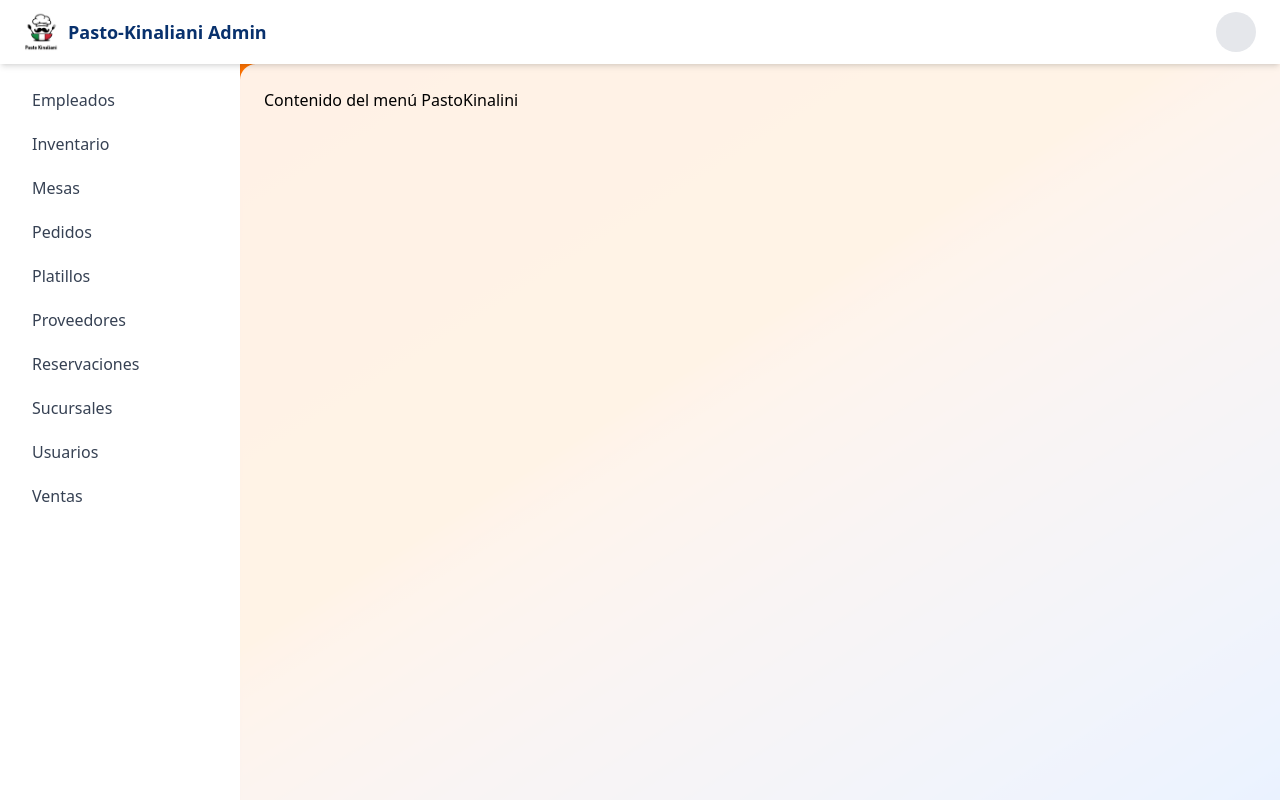
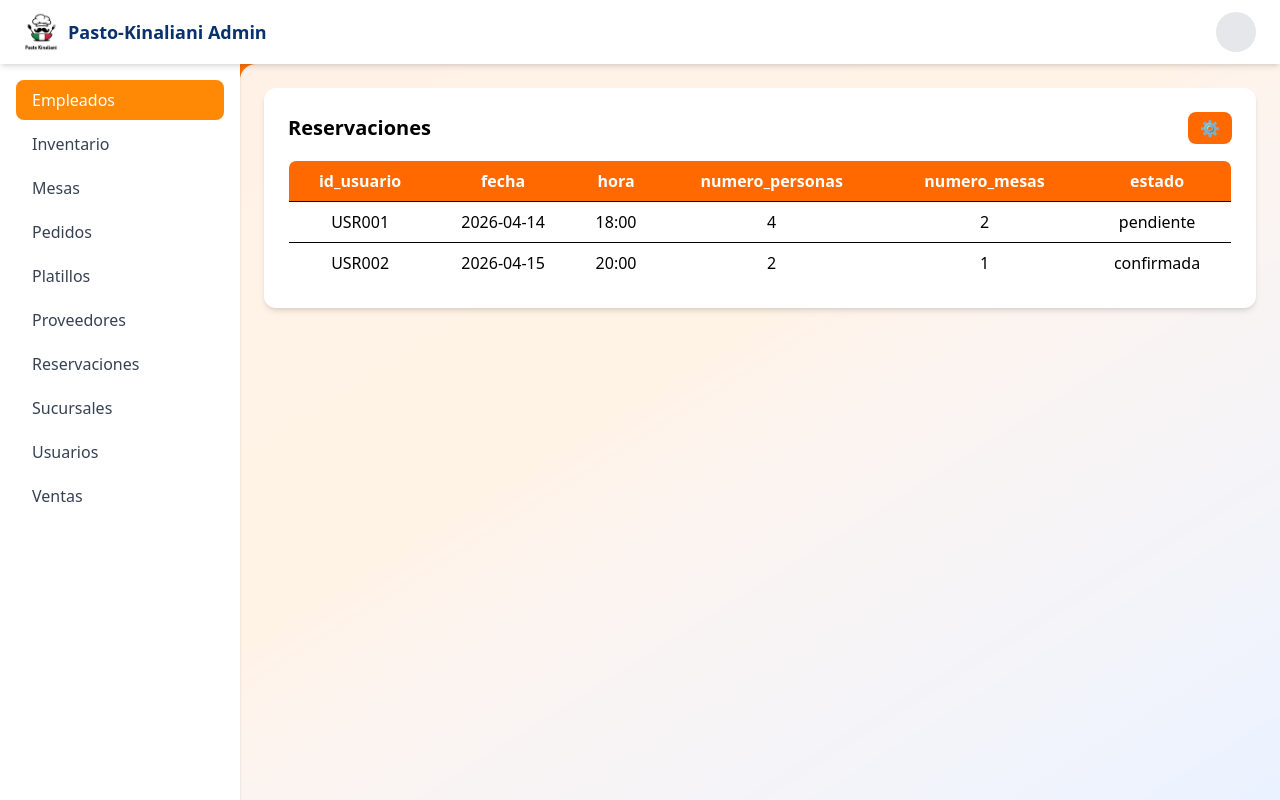
Before and after one commit to GianCordova/client-admin-Pasto-Kinaliani, a React (Vite) app: page /dashboard in a window 1280 px wide. Built offline with nearby package versions, Linux system fonts and the light colour scheme.

Commit message:
Se realizaron pruebas de Tables de Reservaciones prueba 1

```diff
--- /dev/null
+++ b/src/features/reservaciones/components/ReservacionesForm.jsx
@@ -0,0 +1,55 @@
+import { useState } from "react";
+
+export const ReservacionesForm = () => {
+  const [form, setForm] = useState({
+    id_usuario: "",
+    fecha: "",
+    hora: "",
+    numero_personas: "",
+    numero_mesas: "",
+    estado: "pendiente"
+  });
+
+  const handleChange = (e) => {
+    setForm({
+      ...form,
+      [e.target.name]: e.target.value
+    });
+  };
+
+  const handleSubmit = (e) => {
+    e.preventDefault();
+    console.log(form);
+  };
+
+  return (
+    <form onSubmit={handleSubmit} className="space-y-3">
+
+      <input name="id_usuario" placeholder="Usuario"
+        onChange={handleChange} className="w-full border p-2 rounded" />
+
+      <input type="date" name="fecha"
+        onChange={handleChange} className="w-full border p-2 rounded" />
+
+      <input name="hora" placeholder="Hora"
+        onChange={handleChange} className="w-full border p-2 rounded" />
+
+      <input name="numero_personas" placeholder="Personas"
+        onChange={handleChange} className="w-full border p-2 rounded" />
+
+      <input name="numero_mesas" placeholder="Mesas"
+        onChange={handleChange} className="w-full border p-2 rounded" />
+
+      <select name="estado" onChange={handleChange}
+        className="w-full border p-2 rounded">
+        <option value="pendiente">Pendiente</option>
+        <option value="confirmada">Confirmada</option>
+        <option value="cancelada">Cancelada</option>
+      </select>
+
+      <button className="bg-orange-500 text-white px-4 py-2 rounded">
+        Guardar
+      </button>
+    </form>
+  );
+};
--- /dev/null
+++ b/src/features/reservaciones/components/ReservacionesTable.jsx
@@ -0,0 +1,39 @@
+import { TableTemplate } from "../../../shared/components/ui/TableTemplate";
+
+export const ReservacionesTable = () => {
+  const columns = [
+    "id_usuario",
+    "fecha",
+    "hora",
+    "numero_personas",
+    "numero_mesas",
+    "estado"
+  ];
+
+  const data = [
+    {
+      id_usuario: "USR001",
+      fecha: "2026-04-14",
+      hora: "18:00",
+      numero_personas: 4,
+      numero_mesas: 2,
+      estado: "pendiente"
+    },
+    {
+      id_usuario: "USR002",
+      fecha: "2026-04-15",
+      hora: "20:00",
+      numero_personas: 2,
+      numero_mesas: 1,
+      estado: "confirmada"
+    }
+  ];
+
+  return (
+    <TableTemplate
+      title="Reservaciones"
+      columns={columns}
+      data={data}
+    />
+  );
+};
--- /dev/null
+++ b/src/features/reservaciones/pages/ReservacionesPage.jsx
@@ -0,0 +1,9 @@
+import { ReservacionesTable } from "../components/ReservacionesTable";
+
+export const ReservacionesPage = () => {
+  return (
+    <div>
+      <ReservacionesTable />
+    </div>
+  );
+};
--- /dev/null
+++ b/src/features/reservaciones/services/reservacionesService.js
@@ -0,0 +1,38 @@
+const API = "http://localhost:3000/reservaciones";
+
+export const getReservaciones = async () => {
+    const res = await fetch(API);
+    return res.json();
+};
+
+export const createReservacion = async (data) => {
+    const res = await fetch(API, {
+        method: "POST",
+        headers: {
+            "Content-Type": "application/json"
+        },
+        body: JSON.stringify(data)
+    });
+
+    return res.json();
+};
+
+export const updateReservacion = async (id, data) => {
+    const res = await fetch(`${API}/${id}`, {
+        method: "PUT",
+        headers: {
+            "Content-Type": "application/json"
+        },
+        body: JSON.stringify(data)
+    });
+
+    return res.json();
+};
+
+export const deleteReservacion = async (id) => {
+    const res = await fetch(`${API}/${id}`, {
+        method: "DELETE"
+    });
+
+    return res.json();
+};
--- a/src/shared/components/layout/DashboardContainer.jsx
+++ b/src/shared/components/layout/DashboardContainer.jsx
@@ -1,22 +1,31 @@
+import { useState } from "react";
 import { Navbar } from "./Navbar";
 import { Sidebar } from "./Sidebar";
 
+// IMPORTA TU VISTA
+import { ReservacionesPage } from "../../../features/reservaciones/pages/ReservacionesPage.jsx";
+
 export const DashboardContainer = () => {
+
+  const [view, setView] = useState("Reservaciones");
 
   return(
     <div className="min-h-screen bg-gradient-to-br from-orange-500 via-orange-400 to-blue-500 flex flex-col">
+
       {/* Navbar */}
       <Navbar />
 
       <div className="flex flex-1">
+
         {/* Sidebar */}
-        <Sidebar />
+        <Sidebar setView={setView} />
 
         <main className="flex-1 p-6 bg-white/90 rounded-tl-2xl">
-          {/* Children */}
-          Contenido del menú PastoKinalini
+
+          {view === "Reservaciones" && <ReservacionesPage />}
+
         </main>
       </div>
     </div>
   );
-}
+};
--- a/src/shared/components/layout/Sidebar.jsx
+++ b/src/shared/components/layout/Sidebar.jsx
@@ -1,4 +1,6 @@
-export const Sidebar = () => {
+import { useState } from "react";
+
+export const Sidebar = ({ setView }) => {
   const items = [
     { label: "Empleados" },
     { label: "Inventario" },
@@ -11,12 +13,35 @@ export const Sidebar = () => {
     { label: "Usuarios" },
     { label: "Ventas" },
   ];
+
+  const [activeIndex, setActiveIndex] = useState(0);
+
   return (
-    <aside className="w-60 bg-white min-h-[calc(100vh-4rem)] p-4 shadow-sm">
-      <ul className="space-y-1">
-        {items.map((item) => (
+    <aside className="w-60 bg-white min-h-[calc(100vh-4rem)] p-4 shadow-sm relative">
+
+      {/* Fondo animado */}
+      <div
+        className="absolute left-4 right-4 h-10 bg-orange-400 rounded-lg transition-all duration-300"
+        style={{
+          top: `${activeIndex * 44 + 16}px`,
+        }}
+      />
+
+      <ul className="space-y-1 relative">
+        {items.map((item, index) => (
           <li key={item.label}>
-            <div className="block px-4 py-2 rounded-lg font-medium text-gray-700 hover:bg-gray-100 cursor-pointer transition-colors">
+            <div
+              onClick={() => {
+                setActiveIndex(index);
+                setView(item.label); // 🔥 ESTO FALTABA
+              }}
+              className={`px-4 py-2 rounded-lg font-medium cursor-pointer transition-colors relative z-10
+                ${
+                  activeIndex === index
+                    ? "text-white"
+                    : "text-gray-700 hover:bg-orange-100"
+                }`}
+            >
               {item.label}
             </div>
           </li>
--- /dev/null
+++ b/src/shared/components/ui/TableTemplate.jsx
@@ -0,0 +1,38 @@
+import { useState } from "react";
+import { ToggleMenu } from "./ToggleMenu";
+
+export const TableTemplate = ({ title, columns, data }) => {
+  return (
+    <div className="bg-white p-6 rounded-xl shadow-md">
+
+      {/* Header */}
+      <div className="flex justify-between items-center mb-4">
+        <h2 className="text-xl font-bold">{title}</h2>
+        <ToggleMenu />
+      </div>
+
+      {/* Tabla */}
+      <table className="w-full border rounded-lg overflow-hidden">
+        <thead className="bg-orange-500 text-white">
+          <tr>
+            {columns.map((col) => (
+              <th key={col} className="p-2">{col}</th>
+            ))}
+          </tr>
+        </thead>
+
+        <tbody>
+          {data.map((row, i) => (
+            <tr key={i} className="text-center border-t hover:bg-orange-50">
+              {columns.map((col) => (
+                <td key={col} className="p-2">
+                  {row[col]}
+                </td>
+              ))}
+            </tr>
+          ))}
+        </tbody>
+      </table>
+    </div>
+  );
+};
--- /dev/null
+++ b/src/shared/components/ui/ToggleMenu.jsx
@@ -0,0 +1,30 @@
+import { useState } from "react";
+
+export const ToggleMenu = () => {
+  const [open, setOpen] = useState(false);
+
+  return (
+    <div className="relative">
+      <button
+        onClick={() => setOpen(!open)}
+        className="bg-orange-500 text-white px-3 py-1 rounded-lg"
+      >
+        ⚙️
+      </button>
+
+      {open && (
+        <div className="absolute right-0 mt-2 bg-white shadow-lg rounded-lg w-40 z-50">
+          <button className="block w-full px-4 py-2 hover:bg-gray-100">
+            ➕ Agregar
+          </button>
+          <button className="block w-full px-4 py-2 hover:bg-gray-100">
+            ✏️ Actualizar
+          </button>
+          <button className="block w-full px-4 py-2 hover:bg-gray-100 text-red-500">
+            🗑️ Eliminar
+          </button>
+        </div>
+      )}
+    </div>
+  );
+};
```
Also changed, not shown: 1 other file (tests, documents, lock files or other folders).
